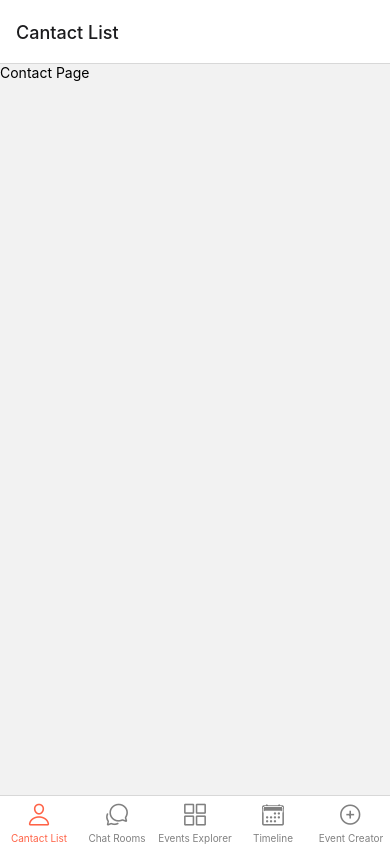
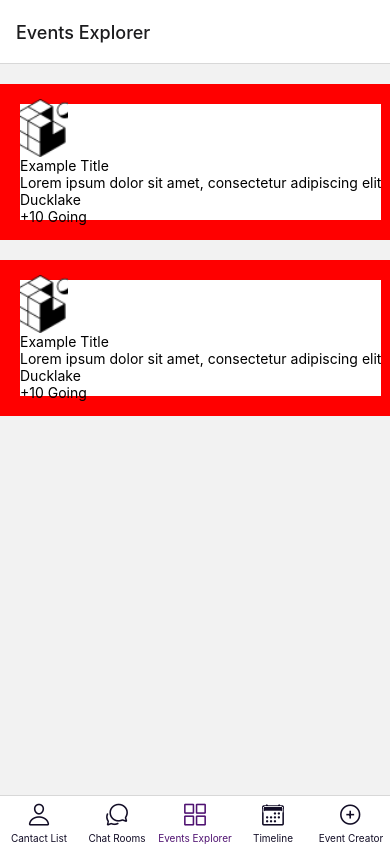
Before and after one commit to AdamMalm/MeetUP, a React Native app: screen / in a window 390 px wide. Built offline with nearby package versions, Linux system fonts and the light colour scheme.

Commit message:
Merge branch 'main' of https://github.com/AdamMalm/MeetUP into main

```diff
--- a/app/routes/TabNavigator.tsx
+++ b/app/routes/TabNavigator.tsx
@@ -13,6 +13,7 @@ const Tab = createBottomTabNavigator();
 const BottomTabNavigator = () => {
 	return (
 		<Tab.Navigator
+			initialRouteName="Events Explorer"
 			screenOptions={({ route }) => ({
 				tabBarIcon: ({ focused, color, size }) => {
 					let iconName;
@@ -42,8 +43,8 @@ const BottomTabNavigator = () => {
 						<Ionicons name={iconName} size={size} color={color} />
 					);
 				},
-				tabBarActiveTintColor: "tomato",
-				tabBarInactiveTintColor: "gray",
+				tabBarActiveTintColor: "#4F1271",
+				tabBarInactiveTintColor: "#120D26",
 			})}
 		>
 			<Tab.Screen name="Cantact List" component={Contactpage} />
```
Also changed, not shown: 1 other file (tests, documents, lock files or other folders).
